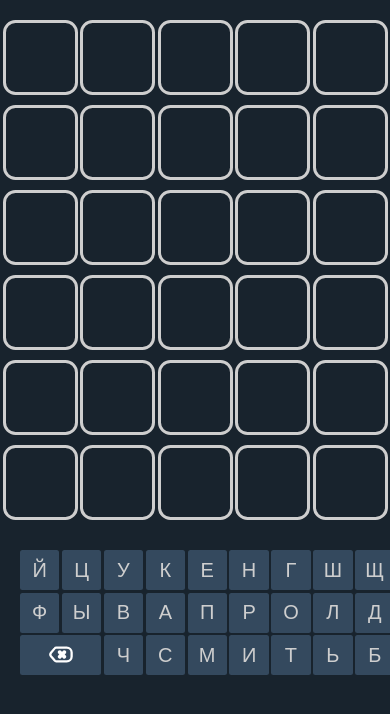
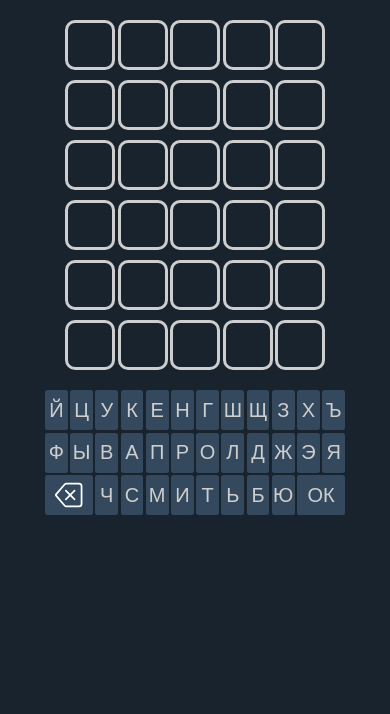
Before and after one commit to acidless/wordle, a React (Create React App) app: page / in a window 390 px wide. Shown: the top 714 px of the page. Built offline with nearby package versions, Linux system fonts and the light colour scheme.

Commit message:
refactor: created useWordle hook

```diff
--- a/src/App.css
+++ b/src/App.css
@@ -10,7 +10,7 @@ html {
 }
 
 .app {
-    height: 100vh;
+    min-height: 100vh;
     padding: 2em;
     overflow: hidden;
 }
@@ -69,16 +69,35 @@ html {
     display: flex;
     justify-content: center;
     align-items: center;
-    padding-top: 2px;
 }
 
 .keypad__erase img {
-    height: 100%;
+    height: 70%;
     width: auto;
 }
 
 .keypad__enter {
     grid-column: 11/13;
+}
+
+.invalid-word {
+    position: absolute;
+    top: 1rem;
+    left: 50%;
+    opacity: 0;
+    transform: translateX(-50%) translateY(-100%);
+    background: var(--dark-bg);
+    color: var(--text-color);
+    border-radius: 1rem;
+    padding: 1rem 2rem;
+    font-size: 2rem;
+    text-align: center;
+    transition: opacity 0.3s, transform 0.3s ease-in-out;
+}
+
+.invalid-word.active {
+    opacity: 1;
+    transform: translateX(-50%) translateY(0);
 }
 
 @keyframes Bounce {
@@ -92,3 +111,36 @@ html {
         transform: scale(1);
     }
 }
+
+@media screen and (max-width: 640px) {
+    .app {
+        padding: 2rem 1rem;
+    }
+
+    .grid {
+        grid-template-columns: repeat(5, 5em);
+        margin-bottom: 2rem;
+    }
+
+    .grid .cell {
+        height: 2.5em;
+        font-size: 2rem;
+    }
+
+    .keypad {
+        width: 30em;
+    }
+
+    .keypad button {
+        height: 4rem;
+        border: none;
+        background: var(--button-bg);
+        color: var(--text-color);
+        border-radius: 0.25rem;
+        font-size: 2rem;
+    }
+
+    .invalid-word {
+        width: max-content;
+    }
+}
--- a/src/App.tsx
+++ b/src/App.tsx
@@ -1,123 +1,11 @@
-import React, {useCallback, useEffect, useState} from 'react';
 import './App.css';
-import words from "./words"
 import Keypad, {getColor} from "./Components/Keypad";
+import useWordle from "./useWordle";
+import InvalidWord from "./Components/InvalidWord";
 
-const WORD_LENGTH = 5;
 
 function App() {
-    const [letterState, setLetterState] = useState(new Array(WORD_LENGTH * 6).fill(""));
-    const [correctState, setCorrectState] = useState(new Array(WORD_LENGTH * 6).fill(""));
-
-    const [currentWord, setCurrentWord] = useState("PILOT");
-    const [currentTry, setCurrentTry] = useState(0);
-
-    const onButtonPress = useCallback((key: string) => {
-        if (key === "Enter") {
-            checkLetters();
-            return;
-        }
-
-        setLetterState((prevState) => {
-            let isSetted = false;
-
-            return prevState.map((val, index) => {
-                if (index >= WORD_LENGTH * currentTry && index < WORD_LENGTH * (currentTry + 1)) {
-                    if (!isSetted && key === "Backspace" && val && !prevState[index + 1]) {
-                        isSetted = true;
-                        return "";
-                    }
-
-                    const upperKey = key.toUpperCase();
-                    const isKeyRussian = upperKey.charCodeAt(0) >= "А".charCodeAt(0)
-                        && upperKey.charCodeAt(0) <= "Я".charCodeAt(0);
-                    if (!isSetted && !val && isKeyRussian) {
-                        isSetted = true;
-                        return key.toUpperCase();
-                    }
-                }
-
-                return val;
-            })
-        });
-    }, [currentTry, checkLetters]);
-
-    useEffect(() => {
-        let word = "";
-
-        while (word.length !== WORD_LENGTH) {
-            const randomWordIdx = Math.floor(Math.random() * words.length);
-            word = words[randomWordIdx];
-        }
-
-        setCurrentWord(word.toUpperCase());
-    }, []);
-
-    useEffect(() => {
-        function onKeypress(event: KeyboardEvent) {
-            onButtonPress(event.key);
-        }
-
-        document.addEventListener("keydown", onKeypress);
-
-        return () => {
-            document.removeEventListener("keydown", onKeypress);
-        };
-    }, [onButtonPress]);
-
-    function checkLetters() {
-        if (letterState[WORD_LENGTH * (currentTry + 1) - 1]) {
-            let found = false;
-
-            for (let word of words) {
-                if (word.toUpperCase() === letterState.join("").substr(WORD_LENGTH * currentTry, WORD_LENGTH)) {
-                    found = true;
-                    break;
-                }
-            }
-
-            if (!found) {
-                return;
-            }
-
-            let guess = letterState.slice(WORD_LENGTH * currentTry, WORD_LENGTH * (currentTry + 1));
-            let rightLettersCount = 0;
-
-            let result = new Array(WORD_LENGTH).fill("b");
-            let availableLetters = currentWord.split("");
-
-            for (let i = 0; i < WORD_LENGTH; i++) {
-                if (guess[i] === currentWord[i]) {
-                    result[i] = "g";
-                    rightLettersCount++;
-                    availableLetters.splice(i, 1);
-                }
-            }
-
-            for (let i = 0; i < WORD_LENGTH; i++) {
-                if (result[i] === "b" && guess[i]) {
-                    const index = availableLetters.indexOf(guess[i]);
-                    if (index > -1) {
-                        result[i] = "y";
-                        availableLetters.splice(i, 1);
-                    }
-                }
-            }
-
-            setCorrectState(prevState =>
-                prevState.map((val, index) =>
-                    index >= WORD_LENGTH * currentTry && index < WORD_LENGTH * (currentTry + 1)
-                        ? result[index % WORD_LENGTH]
-                        : val
-                )
-            );
-
-            setCurrentTry(prevState => prevState + 1);
-
-            if (rightLettersCount === WORD_LENGTH) {
-            }
-        }
-    }
+    const {letterState, correctState, onButtonPress, isInvalidWord, resetInvalidWord} = useWordle();
 
     return (
         <div className="app">
@@ -128,6 +16,7 @@ function App() {
                 }
             </div>
             <Keypad lettersState={letterState} correctState={correctState} onButtonPress={onButtonPress}/>
+            <InvalidWord isInvalid={isInvalidWord} close={resetInvalidWord}/>
         </div>
     );
 }
--- /dev/null
+++ b/src/Components/InvalidWord.tsx
@@ -0,0 +1,30 @@
+import {useEffect, useRef} from "react";
+
+type Props = {
+    isInvalid: boolean;
+    close: () => void;
+}
+
+const InvalidWord = ({isInvalid, close}: Props) => {
+    const timeoutRef = useRef<NodeJS.Timeout | null>();
+
+    useEffect(() => {
+        if(isInvalid) {
+            timeoutRef.current = setTimeout(() => {
+                close();
+            }, 2500);
+        }
+
+        return () => {
+            if(timeoutRef.current) {
+                clearTimeout(timeoutRef.current);
+            }
+        }
+    }, [isInvalid]);
+
+    return <div className={`invalid-word${isInvalid ? " active" : ""}`}>
+        <p>Данного слова нет в словаре!</p>
+    </div>
+}
+
+export default InvalidWord;
--- a/src/Components/Keypad.tsx
+++ b/src/Components/Keypad.tsx
@@ -1,12 +1,4 @@
-import React from "react";
-
 const keyData = "ЙЦУКЕНГШЩЗХЪФЫВАПРОЛДЖЭЯЧСМИТЬБЮ";
-
-type PropsType = {
-    lettersState: Array<string>;
-    correctState: Array<string>;
-    onButtonPress: (state: string) => void;
-}
 
 export function getColor(state: string) {
     switch (state) {
@@ -21,7 +13,13 @@ export function getColor(state: string) {
     }
 }
 
-const Keypad: React.FC<PropsType> = function ({lettersState, onButtonPress, correctState}) {
+type Props = {
+    lettersState: Array<string>;
+    correctState: Array<string>;
+    onButtonPress: (state: string) => void;
+}
+
+const Keypad = ({lettersState, onButtonPress, correctState}: Props) => {
     return <div className="keypad">
         {keyData.split("").map(letter => {
             let color = "";
@@ -37,7 +35,7 @@ const Keypad: React.FC<PropsType> = function ({lettersState, onButtonPress, corr
         <button className="keypad__erase" onClick={() => onButtonPress("Backspace")}>
             <img src="/backspace.svg" alt=""/>
         </button>
-        <button className="keypad__enter" onClick={() => onButtonPress("Enter")}>ВВОД</button>
+        <button className="keypad__enter" onClick={() => onButtonPress("Enter")}>ОК</button>
     </div>
 }
 
--- a/src/index.css
+++ b/src/index.css
@@ -1,5 +1,6 @@
 html {
   --main-bg: #18232d;
+  --dark-bg: #111111;
   --text-color: #cecece;
   --green: #2ECC71;
   --yellow: #F39C12;
--- /dev/null
+++ b/src/useWordle.ts
@@ -0,0 +1,126 @@
+import {useCallback, useEffect, useState} from "react";
+import words from "./words"
+
+const WORD_LENGTH = 5;
+
+function useWordle() {
+    const [letterState, setLetterState] = useState(new Array(WORD_LENGTH * 6).fill(""));
+    const [correctState, setCorrectState] = useState(new Array(WORD_LENGTH * 6).fill(""));
+
+    const [currentWord, setCurrentWord] = useState("PILOT");
+    const [currentTry, setCurrentTry] = useState(0);
+    const [isInvalidWord, setInvalidWord] = useState(false);
+
+    function isValidWord() {
+        for (let word of words) {
+            if (word.toUpperCase() === letterState.join("").substr(WORD_LENGTH * currentTry, WORD_LENGTH)) {
+                return true;
+            }
+        }
+
+        setInvalidWord(true);
+        return false;
+    }
+
+    function checkLetters() {
+        if (letterState[WORD_LENGTH * (currentTry + 1) - 1]) {
+            if (!isValidWord()) {
+                return;
+            }
+
+            let guess = letterState.slice(WORD_LENGTH * currentTry, WORD_LENGTH * (currentTry + 1));
+            let rightLettersCount = 0;
+
+            let result = new Array(WORD_LENGTH).fill("b");
+            let availableLetters = currentWord.split("");
+
+            for (let i = 0; i < WORD_LENGTH; i++) {
+                if (guess[i] === currentWord[i]) {
+                    result[i] = "g";
+                    rightLettersCount++;
+                    availableLetters.splice(i, 1);
+                }
+            }
+
+            for (let i = 0; i < WORD_LENGTH; i++) {
+                if (result[i] === "b" && guess[i]) {
+                    const index = availableLetters.indexOf(guess[i]);
+                    if (index > -1) {
+                        result[i] = "y";
+                        availableLetters.splice(i, 1);
+                    }
+                }
+            }
+
+            setCorrectState(prevState =>
+                prevState.map((val, index) =>
+                    index >= WORD_LENGTH * currentTry && index < WORD_LENGTH * (currentTry + 1)
+                        ? result[index % WORD_LENGTH]
+                        : val
+                )
+            );
+
+            setCurrentTry(prevState => prevState + 1);
+
+            if (rightLettersCount === WORD_LENGTH) {
+            }
+        }
+    }
+
+    const onButtonPress = useCallback((key: string) => {
+        if (key === "Enter") {
+            checkLetters();
+            return;
+        }
+
+        setLetterState((prevState) => {
+            let isSetted = false;
+
+            return prevState.map((val, index) => {
+                if (index >= WORD_LENGTH * currentTry && index < WORD_LENGTH * (currentTry + 1)) {
+                    if (!isSetted && key === "Backspace" && val && !prevState[index + 1]) {
+                        isSetted = true;
+                        return "";
+                    }
+
+                    const upperKey = key.toUpperCase();
+                    const isKeyRussian = upperKey.charCodeAt(0) >= "А".charCodeAt(0)
+                        && upperKey.charCodeAt(0) <= "Я".charCodeAt(0);
+                    if (!isSetted && !val && isKeyRussian) {
+                        isSetted = true;
+                        return key.toUpperCase();
+                    }
+                }
+
+                return val;
+            })
+        });
+    }, [currentTry, checkLetters]);
+
+    useEffect(() => {
+        let word = "";
+
+        while (word.length !== WORD_LENGTH) {
+            const randomWordIdx = Math.floor(Math.random() * words.length);
+            word = words[randomWordIdx];
+        }
+
+        setCurrentWord(word.toUpperCase());
+    }, []);
+
+    useEffect(() => {
+        function onKeypress(event: KeyboardEvent) {
+            onButtonPress(event.key);
+        }
+
+        document.addEventListener("keydown", onKeypress);
+
+        return () => {
+            document.removeEventListener("keydown", onKeypress);
+        };
+    }, [onButtonPress]);
+
+    return {letterState, correctState, onButtonPress, isInvalidWord, resetInvalidWord: () => setInvalidWord(false)};
+}
+
+export default useWordle;
```
Also changed, not shown: public/backspace.svg, 1 other file (tests, documents, lock files or other folders).
